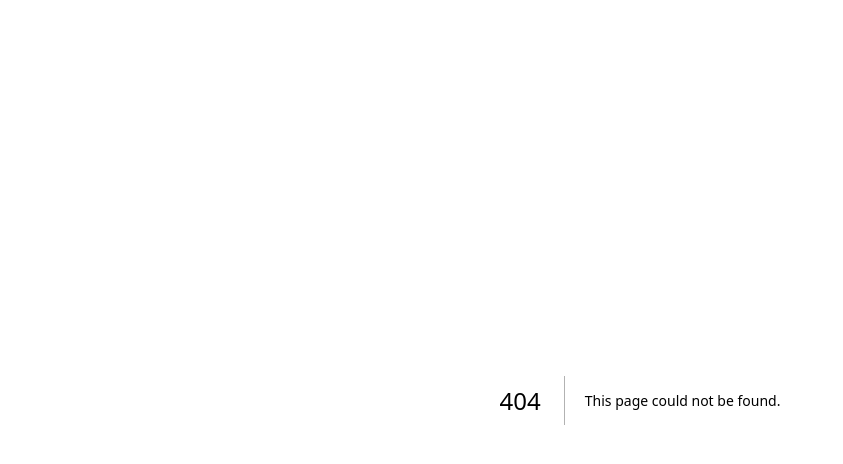
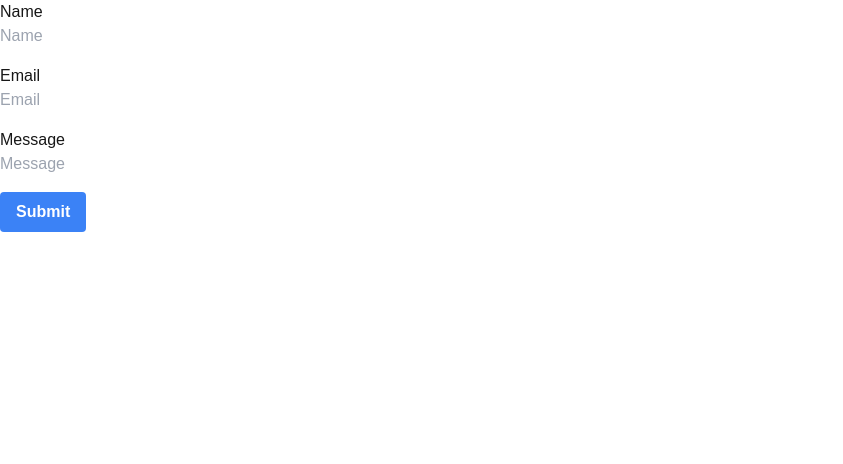
Before and after one commit to alexlop29/next.js, a Next.js app: page /feedback in a window 1280 px wide. Before the commit this address had no page. Shown: the top 464 px of the page, without its empty margins (0-843 px from the left). Built offline with nearby package versions, Linux system fonts and the light colour scheme.

Commit message:
[1] Create contact form

```diff
--- /dev/null
+++ b/src/app/feedback/page.tsx
@@ -0,0 +1,74 @@
+"use client";
+
+import { useState, useCallback } from "react";
+
+type Input = {
+  name: string;
+  email: string;
+  message: string;
+};
+
+const page = () => {
+  const [input, setInput] = useState<Input>({
+    name: "",
+    email: "",
+    message: "",
+  });
+
+  const handleChange = useCallback(
+    (e: React.ChangeEvent<HTMLInputElement>) => {
+      const value = {
+        ...input,
+        [e.target.name]: e.target.value,
+      };
+      setInput(value);
+    },
+    [input],
+  );
+
+  const handleSubmit = useCallback(() => {
+    console.log(input);
+  }, [input]);
+
+  return (
+    <form className="space-y-4">
+      <div>
+        <div> Name </div>
+        <input
+          type="text"
+          placeholder="Name"
+          name="name"
+          onChange={handleChange}
+        />
+      </div>
+      <div>
+        <div> Email </div>
+        <input
+          type="text"
+          placeholder="Email"
+          name="email"
+          onChange={handleChange}
+        />
+      </div>
+      <div>
+        <div> Message </div>
+        <input
+          type="textarea"
+          placeholder="Message"
+          name="message"
+          onChange={handleChange}
+        />
+      </div>
+      <button
+        type="button"
+        onClick={handleSubmit}
+        className="bg-blue-500 hover:bg-blue-700 text-white font-bold py-2 px-4 rounded"
+      >
+        {" "}
+        Submit{" "}
+      </button>
+    </form>
+  );
+};
+
+export default page;
```
